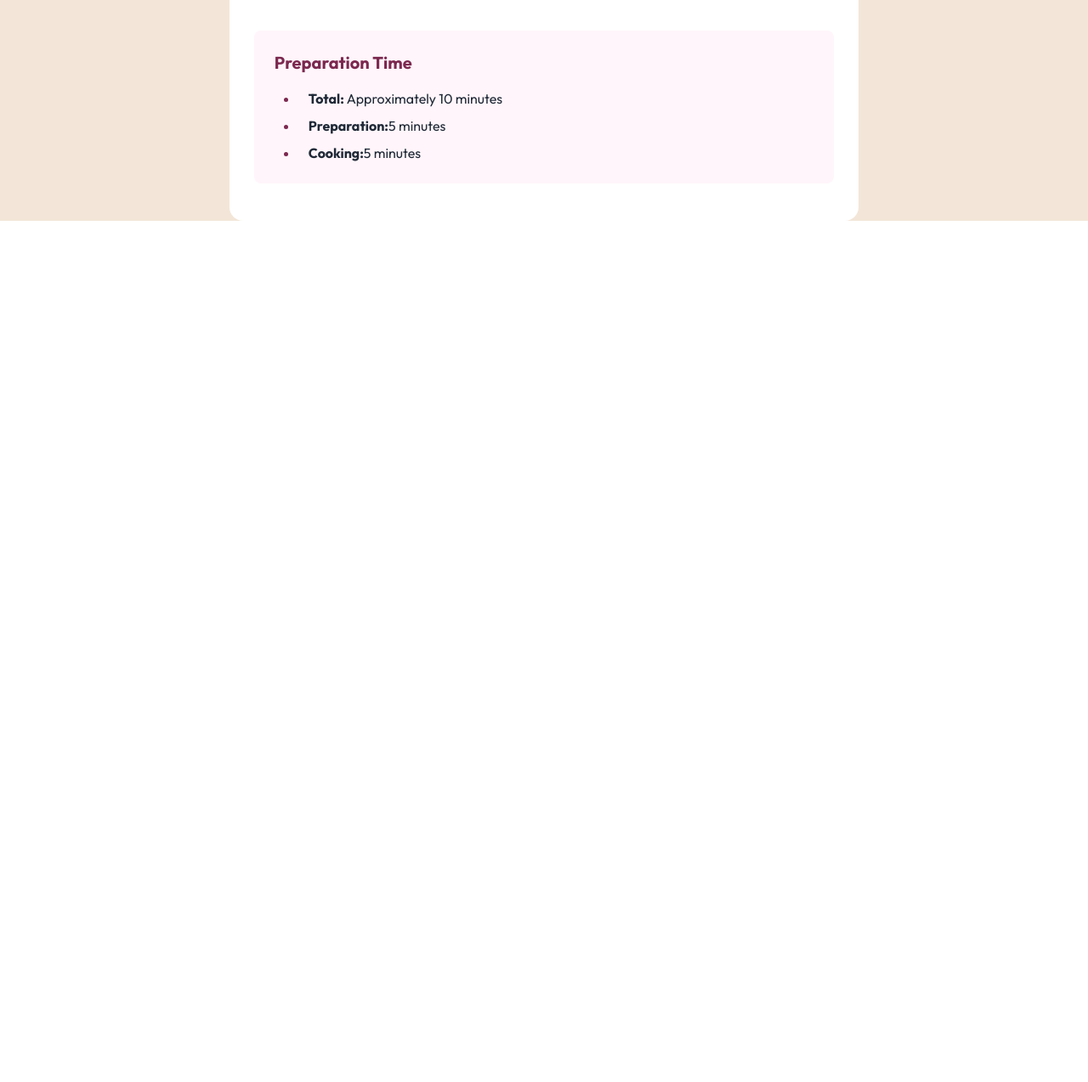
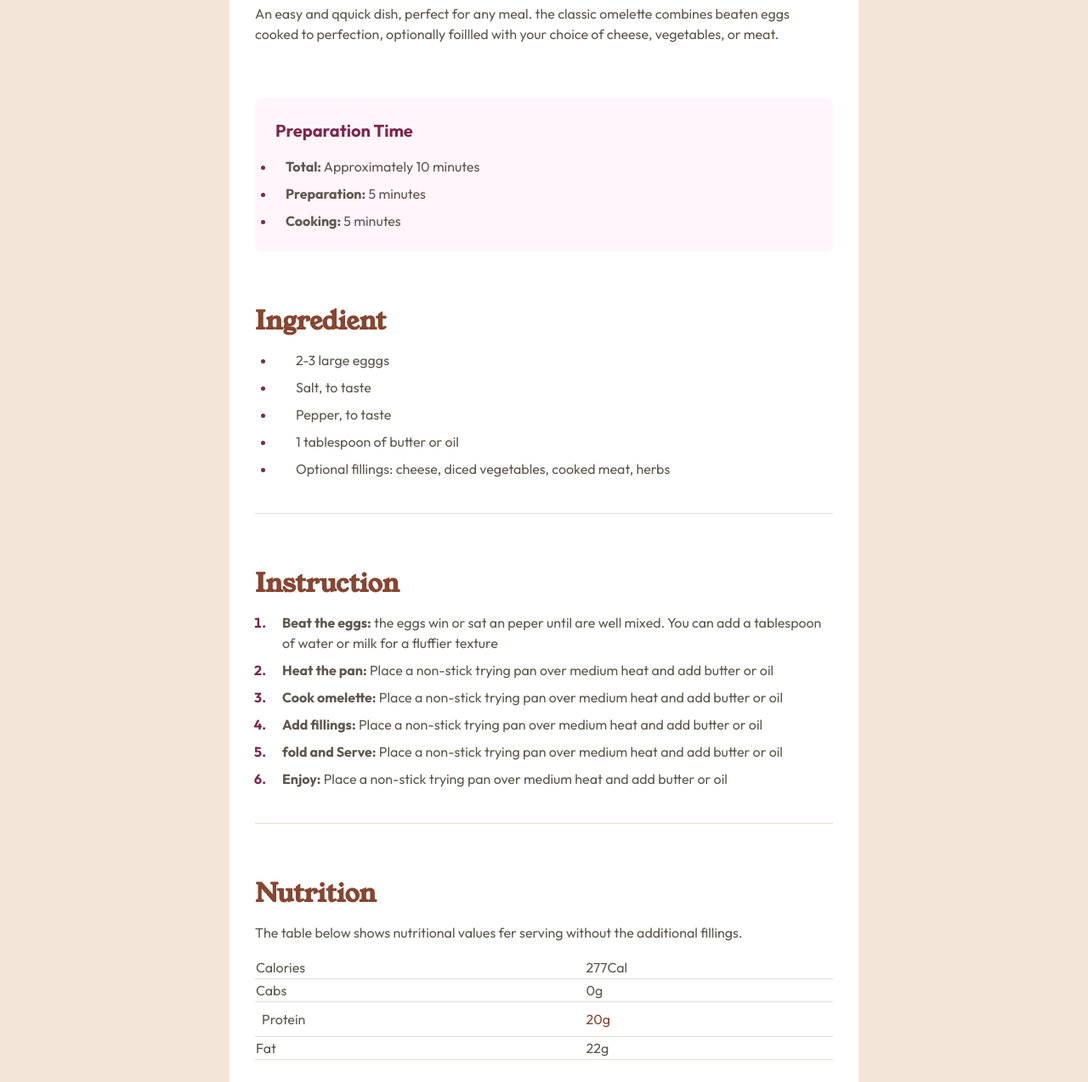
Before and after one commit to codegien/recipe, a plain HTML site: page index.html in a window 1280 px wide. Shown: the part 566-1840 px from the top of the page at 85% size. Before the commit the page ends 826 px from the top, so only its background shows below. Drawn offline with nearby package versions, Linux system fonts and the light colour scheme.

Commit message:
fullpage

```diff
--- a/index.html
+++ b/index.html
@@ -3,51 +3,114 @@
 <head>
     <meta charset="UTF-8">
     <meta name="viewport" content="width=device-width, initial-scale=1.0">
-    <title>Recipe Page</title>
+    <title>Recipe App</title>
+<link href="https://cdn.jsdelivr.net/npm/daisyui@2.51.2/dist/full.css" rel="stylesheet" type="text/css" />
+<link rel="stylesheet" href="./public/output.css"/>
+<!-- Do the font linking -->
+<link rel="preconnect" href="https://fonts.googleapis.com"/>
+<link rel="preconnect" href="https://fonts.gstatic.com" crossorigin/>
+<link href="https://fonts.googleapis.com/css2?family=Outfit:wght@400;600;700&family=Young+Serif&display=swap" rel="stylesheet"/>
 
-    <link href="https://cdn.jsdelivr.net/npm/daisyui@2.51.2/dist/full.css" rel="stylesheet" type="text/css" />
-    <link rel="stylesheet" href="./public/output.css" />
-    <!-- Do the font linking -->
-    <link rel="preconnect" href="https://fonts.googleapis.com" />
-    <link rel="preconnect" href="https://fonts.gstatic.com" crossorigin />
-    <link href="https://fonts.googleapis.com/css2?family=Outfit:wght@400;600;700&family=Young+Serif&display=swap"
-        rel="stylesheet" />
+<script src="https://cdn.tailwindcss.com"></script>
 
-    <script src="https://cdn.tailwindcss.com"></script>
 </head>
-<body class="grid min-h-screen place-content-center bg-eggshell font-Outfit text-weng-brown">
-    <main class="lg:max-w-[46.25rem] bg-white lg:mx-[5rem] lg:rounded-2xl">
-        <h1 class="sr-only">Recipe Page</h1>
+<body class="grid min-h-screen place-content-center bg-eggshell font-Outfit text-wenge-brown">
+    <main class="lg:max-w-[46.25rem] bg-white lg:my-[5rem] lg:rounded-2xl">
+        <h1 class="sr-only"> Recipe Page</h1>
         <figure class="lg:p-10">
-            <img src="./assets/images/omelette.jpeg" class="lg:rounded-xl" alt="omelette">
-
-            <figcaption class="sr-only" >
+            <img src="./assets/images/omelette.jpeg" class="lg:rounded-xl" alt="omelette"/>
+            <figcaption class="sr-only">
                 Omelette on a plate
             </figcaption>
         </figure>
-        <section class="grid gap-16 py-11 px-[1.80rem] bg-nutmeg">
+        <section class="grid gap-16 py-11 px-[1.875rem]">
             <header class="grid gap-4">
                 <h2 class="text-3xl text-charcoal font-youngSerif lg:text-5xl">
                 Simple Omelette Recipe
                 </h2>
-                <p class="text-charcoal">
-                    An easy and qquick dish, perfect for any meal. the classic omelette combines beaten eggs cooked to perfection,
-                    optionally foillled with your choice of cheese, vegetables, or meat.
-                </p>
+            <p>
+                An easy and qquick dish, perfect for any meal. the classic omelette combines beaten eggs cooked to perfection, optionally foillled with your choice of cheese, vegetables, or meat.
+            </p>
+
             </header>
             <article class="grid gap-4 p-6 rounded-lg bg-rose-white">
                 <h3 class="text-xl font-bold text-raspbery font-Outfit">
-                    Preparation Time
+                    Preparation  Time
                 </h3>
-                <ul class="flex flex-col list-disc gap-y-2 ml-7 marker:text-raspbery">
-                    <li><span class="pl-3 font-bold">Total:</span> Approximately 10 minutes</li>
-                    <li><span class="pl-3 font-bold">Preparation:</span>5 minutes</li>
-                    <li><span class="pl-3 font-bold">Cooking:</span>5 minutes</li>
+                <ul class="flex flex-col list-disc gap-y-2 ml -7 marker:text-raspbery">
+                    <li>
+                        <span class="pl-3 font-bold">Total:</span> Approximately 10 minutes
+                    </li>
+                    <li>
+                        <span class="pl-3 font-bold">Preparation:</span> 5 minutes
+                    </li>
+                    <li>
+                        <span class="pl-3 font-bold">Cooking:</span> 5 minutes
+                    </li>
                 </ul>
             </article>
+            <!-- Ingredient section -->
+            <article class="grid gap-4 border-b border-grey">
+                <h3 class="text-3xl font-bold font-youngSerif text-nutmeg">Ingredient</h3>
+                <ul class="flex flex-col mb-10 ml-6 list-disc marker:text-raspbery gap-y-2">
+                    <li class="pl-6">2-3 large egggs</li>
+                    <li class="pl-6">Salt, to taste</li>
+                    <li class="pl-6">Pepper, to taste</li>
+                    <li class="pl-6">1 tablespoon of butter or oil</li>
+                    <li class="pl-6">Optional fillings: cheese, diced vegetables, cooked meat, herbs</li>
 
+                </ul>
+            </article>
+            <!-- Instruction -->
+            <article class="grid gap-4 border-b border-grey">
+                <h3 class="text-3xl font-bold font-youngSerif text-nutmeg">Instruction</h3>
+                <ol class="flex flex-col mb-10 ml-4 list-decimal marker:text-raspbery marker:font-bold gap-y-2">
+                    <li class="pl-4"> <span class="font-bold">Beat the eggs:</span>
+                    the eggs win or sat an peper until are well mixed. You can add a tablespoon of water or milk for a fluffier texture
+                    </li>
+                    <li class="pl-4"> <span class="font-bold">Heat the pan:</span>
+                    Place a non-stick trying pan over medium heat and add butter or oil
+                    </li>
+                    <li class="pl-4"> <span class="font-bold">Cook omelette:</span>
+                    Place a non-stick trying pan over medium heat and add butter or oil
+                    </li>
+                    <li class="pl-4"> <span class="font-bold">Add fillings:</span>
+                    Place a non-stick trying pan over medium heat and add butter or oil
+                    </li>
+                    <li class="pl-4"> <span class="font-bold">fold and Serve:</span>
+                    Place a non-stick trying pan over medium heat and add butter or oil
+                    </li>
+
+                    <li class="pl-4"> <span class="font-bold">Enjoy:</span>
+                    Place a non-stick trying pan over medium heat and add butter or oil
+                    </li>
+                </ol>
+            </article>
+            <!-- Nutrition section -->
+            <article class="grid gap-4">
+                <h3 class="text-3xl font-bold font-youngSerif text-nutmeg">Nutrition</h3>
+                <p>The table below shows nutritional values fer serving without the additional fillings.</p>
+                <table>
+                    <tr class="text-center border-b border-grey lg:text-left">
+                        <td>Calories</td>
+                        <td>277Cal</td>
+                    </tr>
+                    <tr class="text-center border-b border-grey lg:text-left">
+                        <td>Cabs</td>
+                        <td>0g</td>
+                    </tr>
+                    <tr class="text-center border-b border-grey lg:text-left">
+                        <td class="p-2">Protein</td>
+                        <td class="font-old text-nutmeg">20g</td>
+                    </tr>
+                    <tr class="text-center border-b border-grey lg:text-left">
+                        <td>Fat</td>
+                        <td>22g</td>
+                    </tr>
+
+                </table>
+            </article>
         </section>
-
     </main>
 
 </body>
--- a/src/input.css
+++ b/src/input.css
@@ -1,3 +1,3 @@
 @tailwind base;
-@tailwind component;
+@tailwind components;
 @tailwind utilities;
--- a/tailwind.config.js
+++ b/tailwind.config.js
@@ -1,21 +1,21 @@
-/**@type {import('tailwindcss'),config} */
+/**@type {import('tailwindcss').config} */
 
 module.exports = {
 	content: ["./src/**/*.{html, js}"],
 	theme: {
-		extends: {
+		extend: {
 			colors: {
 				nutmeg: "hsl(14 45% 36%)",
 				raspbery: "hsl(332 51% 32%)",
-				"rose-white": "hsl(330 100% 95%)",
+				"rose-white": "hsl(330 100% 98%)",
 				eggshell: "hsl(30 54% 90%)",
 				grey: "hsl(30 18% 87%)",
-				"weng-brown": "hsl(30 10% 34%)",
-				charcoal: "hsl(23 5% 18%)",
+				"wenge-brown": "hsl(30 10% 34%)",
+				charcoal: "hsl(24 5% 18%)",
 			},
 			fontFamily: {
 				youngSerif: "Young Serif, serif",
-				Outfit: "Outfit, sans-serif",
+				Outfit: "Outfir, sans-serif",
 			},
 		},
 		plugin: [],
```
